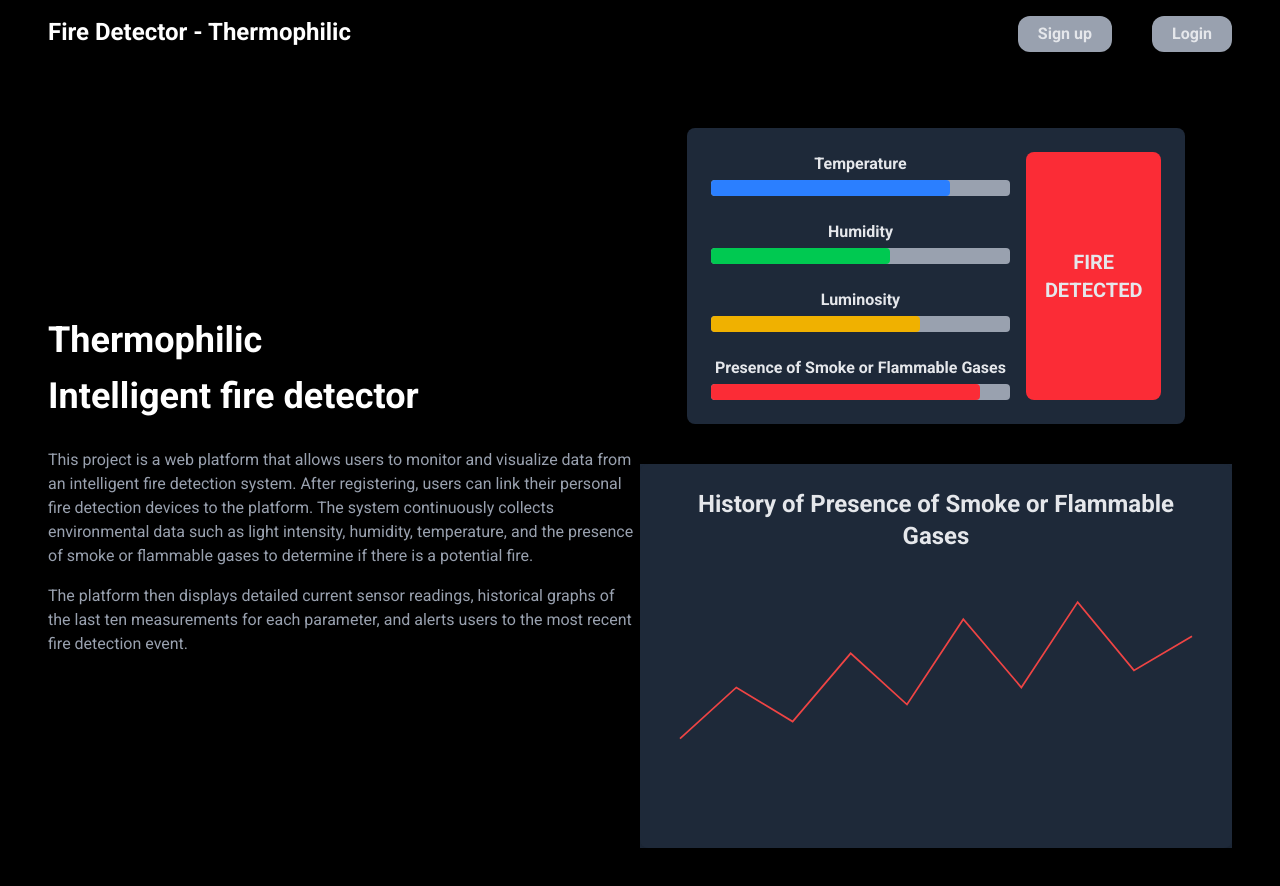
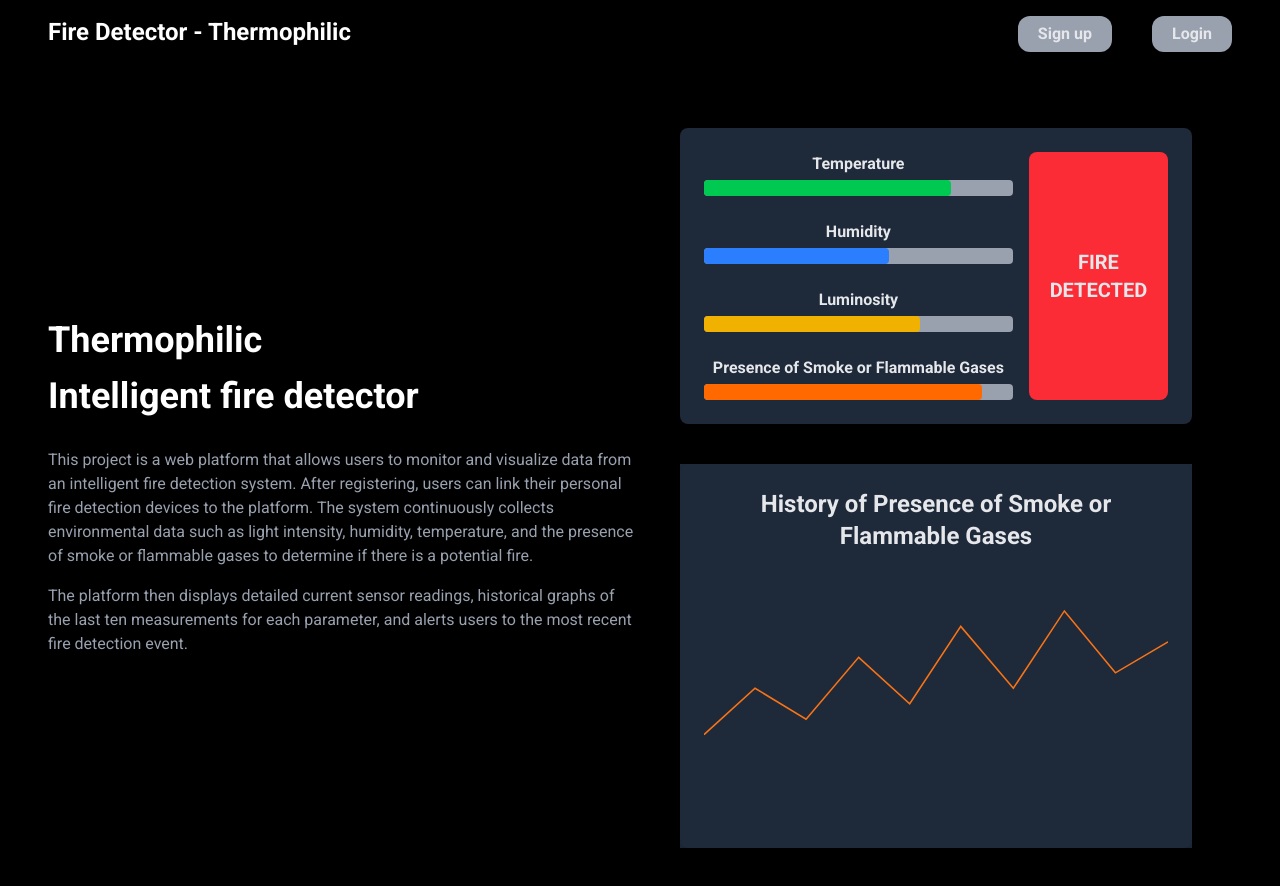
Before and after one commit to HenriqueMelo2007/fire-detector, a Next.js app in the folder frontend/: page / in a window 1280 px wide. Shown: the top 886 px of the page. Built offline with nearby package versions, Linux system fonts and the light colour scheme.

Commit message:
feat: it organizes the size

```diff
--- a/frontend/src/app/page.tsx
+++ b/frontend/src/app/page.tsx
@@ -25,7 +25,7 @@ export default function Home() {
             and alerts users to the most recent fire detection event.
           </p>
         </div>
-        <div className="w-1/2 h-full flex flex-col items-center justify-center text-center">
+        <div className="w-1/2 h-full flex flex-col items-center justify-center text-center px-10">
           <BarChart></BarChart>
           <HistoryChart></HistoryChart>
         </div>
--- a/frontend/src/components/barchart.tsx
+++ b/frontend/src/components/barchart.tsx
@@ -1,14 +1,14 @@
 export default function BarChart() {
   return (
-    <div className="flex items-center justify-center text-gray-200">
-      <div className="w-full max-w-6xl bg-gray-800 shadow-md rounded-lg p-6 flex">
+    <div className="flex items-center justify-center text-gray-200 w-full">
+      <div className="w-full bg-gray-800 shadow-md rounded-lg p-6 flex">
         <div className="w-[70%] pr-4">
           <div className="space-y-6">
             <div>
               <p className="mb-1 font-semibold">Temperature</p>
               <div className="w-full h-4 bg-gray-400 rounded">
                 <div
-                  className="h-4 bg-blue-500 rounded"
+                  className="h-4 bg-green-500 rounded"
                   style={{ width: '80%' }}
                 ></div>
               </div>
@@ -17,7 +17,7 @@ export default function BarChart() {
               <p className="mb-1 font-semibold">Humidity</p>
               <div className="w-full h-4 bg-gray-400 rounded">
                 <div
-                  className="h-4 bg-green-500 rounded"
+                  className="h-4 bg-blue-500 rounded"
                   style={{ width: '60%' }}
                 ></div>
               </div>
@@ -37,7 +37,7 @@ export default function BarChart() {
               </p>
               <div className="w-full h-4 bg-gray-400 rounded">
                 <div
-                  className="h-4 bg-red-500 rounded"
+                  className="h-4 bg-orange-500 rounded"
                   style={{ width: '90%' }}
                 ></div>
               </div>
--- a/frontend/src/components/historychart.tsx
+++ b/frontend/src/components/historychart.tsx
@@ -1,7 +1,7 @@
 export default function HistoryChart() {
   return (
-    <div className="bg-gray-800 flex items-center justify-center mt-10 text-gray-200">
-      <div className="bg-gray-800 shadow-md rounded-lg p-6">
+    <div className="bg-gray-800 flex items-center justify-center mt-10 text-gray-200 w-full">
+      <div className="bg-gray-800 shadow-md rounded-lg p-6 w-full">
         <h1 className="text-2xl font-bold mb-4">History of Presence of Smoke or Flammable Gases</h1>
         <svg
           viewBox="0 0 300 150"
@@ -10,7 +10,7 @@ export default function HistoryChart() {
         >
           <polyline
             fill="none"
-            stroke="#EF4444"
+            stroke="#F97316"
             strokeWidth="1"
             points="0,100 33,70 66,90 100,50 133,80 166,30 200,70 233,20 266,60 300,40"
           />
```
